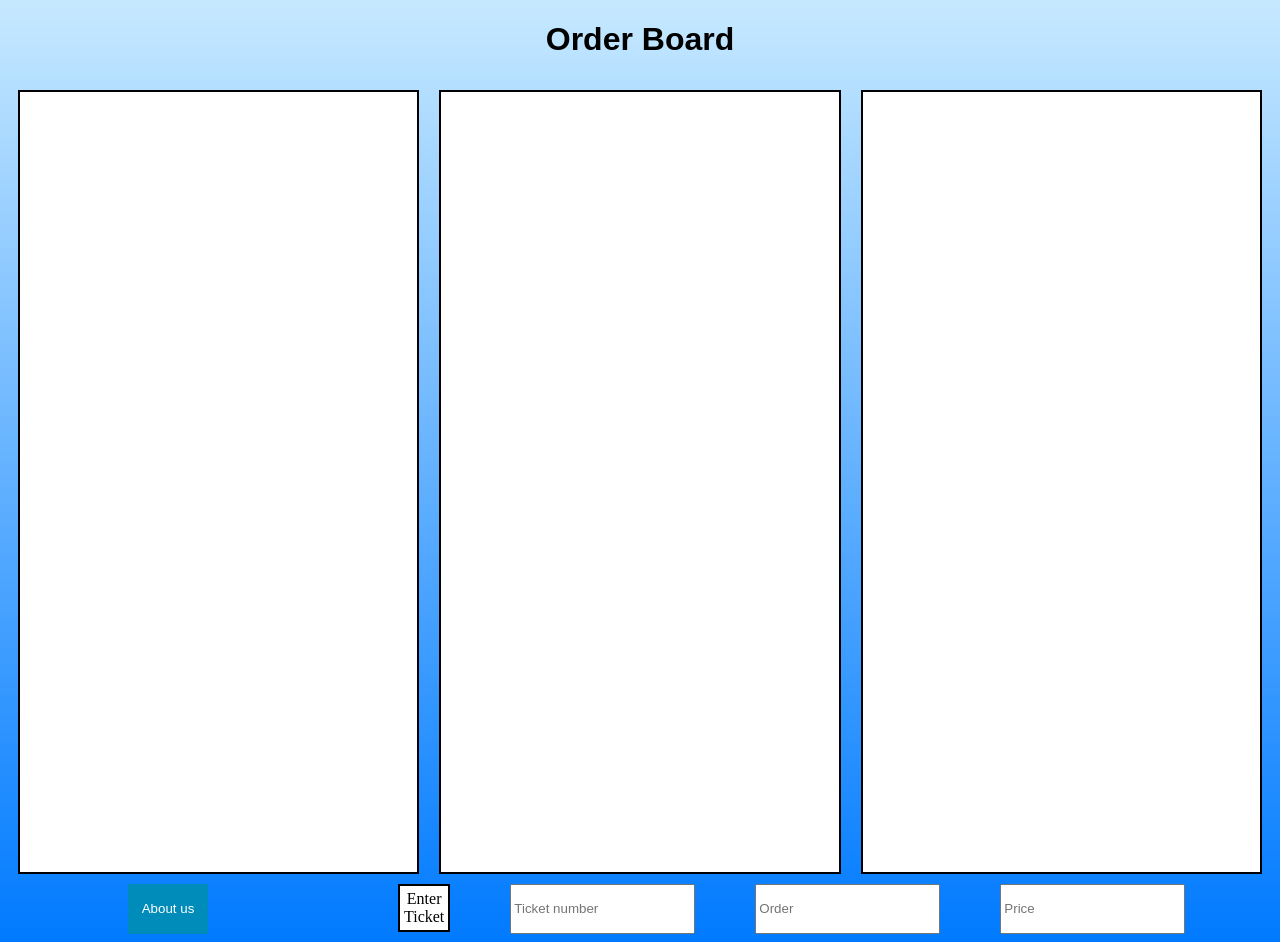
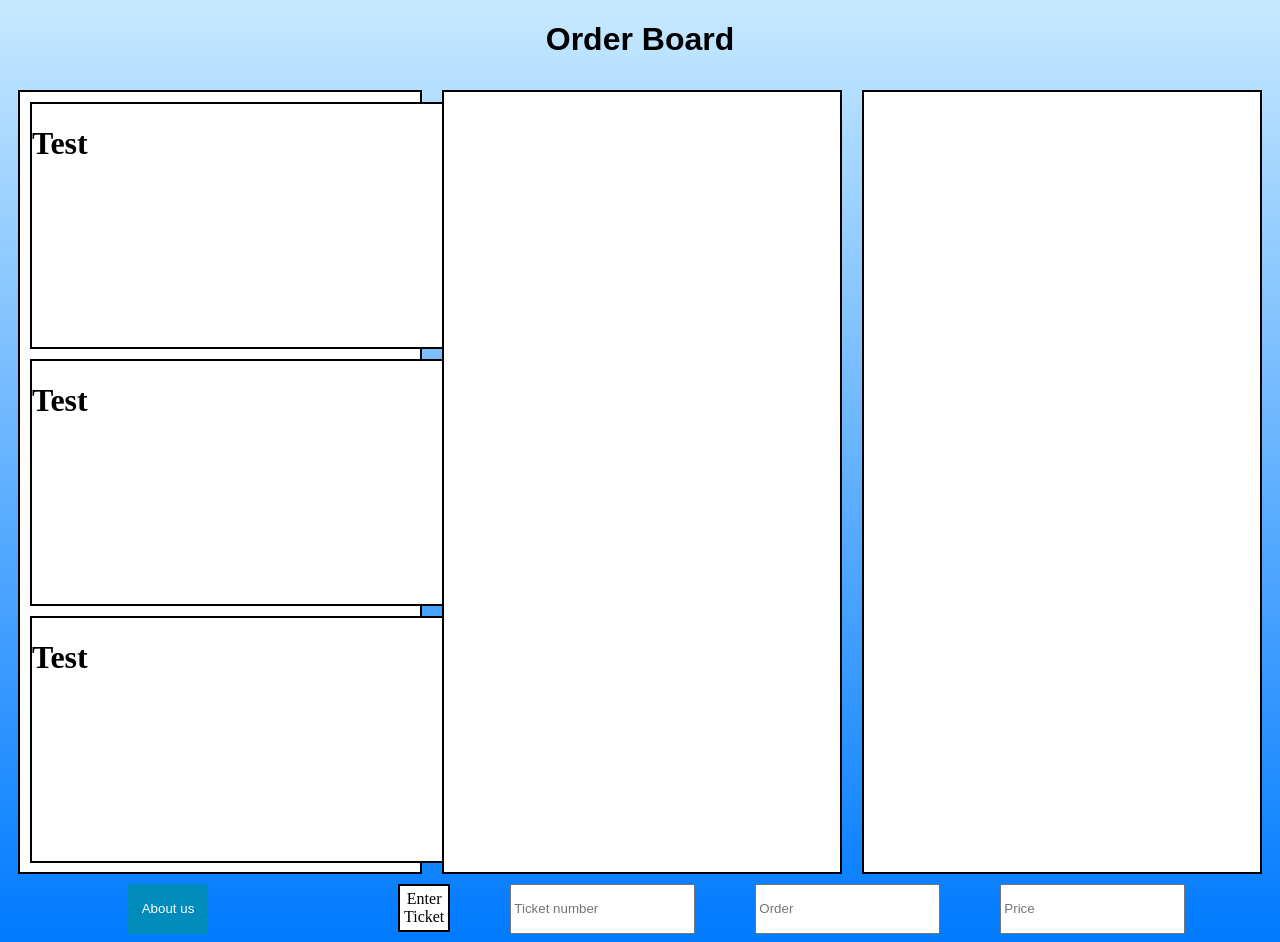
Before and after one commit to h7i/hh23_ticket_manager, a website: page final/index.html in a window 1280 px wide. Shown: the top 942 px of the page. Drawn offline with nearby package versions, Linux system fonts and the light colour scheme.

Commit message:
boxes or something idk

```diff
--- a/final/db.json
+++ b/final/db.json
@@ -1,5 +1,9 @@
 {
   "orders": [
-
+    {
+      "ticketNumber": "fd",
+      "orderText": "yh",
+      "priceText": "mjmj"
+    }
   ]
 }
--- a/final/index.html
+++ b/final/index.html
@@ -36,13 +36,29 @@
     }
   </script>
 
+  <script>
+
+  </script>
+
   <!-- ANYTHING HERE SHOWS UP ON THE WEBSITE -->
   <body>
     <div class="title">
       <h1>Order Board</h1>
     </div>
     <div class="container">
-        <div class="one"></div>
+        <div class="one">
+          <div class="minibox">
+            <h1>Test
+          </div>
+          <div class="minibox">
+            <h1>Test
+          </div>
+          <div class="minibox">
+            <h1>Test
+          </div>
+
+        </h1>
+        </div>
         <div class="two"></div>
         <div class="three"></div>
     </div>
--- a/final/styles.css
+++ b/final/styles.css
@@ -40,7 +40,13 @@ html {
     border: 2px solid black;
 }
 
+.container .minibox{
 
+    height: 243px;
+    width: 480px;
+    background-color: #FFFFFF;
+    border: 2px solid black;
+}
 .under {
     display: flex;
     height: 50px;
```
